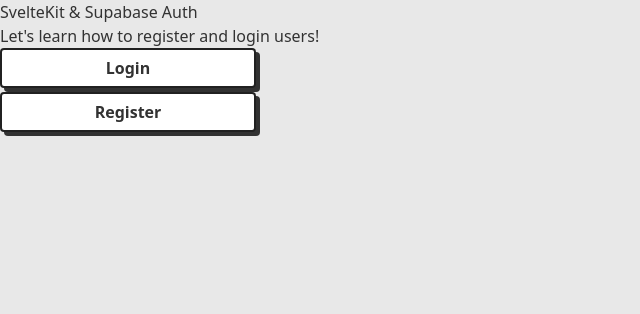
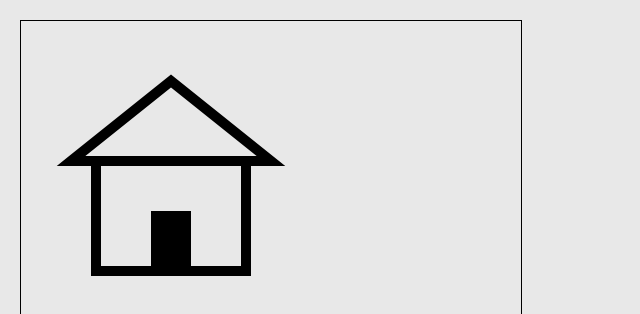
Before and after one commit to philipsoitu/CircuitClash_YHack_2024, a SvelteKit app in the folder my-app/: page / in a window 1280 px wide. Shown: the top 314 px of the page, without its empty margins (0-640 px from the left). Built offline with nearby package versions, Linux system fonts and the light colour scheme.

Commit message:
beginning shdl visualization

```diff
--- a/my-app/package.json
+++ b/my-app/package.json
@@ -12,7 +12,7 @@
 		"format": "prettier --write ."
 	},
 	"devDependencies": {
-		"@sveltejs/adapter-auto": "^3.0.0",
+		"@sveltejs/adapter-auto": "^3.2.0",
 		"@sveltejs/kit": "^2.0.0",
 		"@sveltejs/vite-plugin-svelte": "^3.0.0",
 		"autoprefixer": "^10.4.19",
--- /dev/null
+++ b/my-app/src/components/Visualizer.svelte
@@ -0,0 +1,44 @@
+<script lang="ts">
+	import { onMount } from 'svelte';
+
+	export let width = 500;
+	export let height = 500;
+	export let shdl = '';
+
+	let canvas: HTMLCanvasElement;
+	let ctx: CanvasRenderingContext2D | null = null;
+
+	onMount(() => {
+		ctx = canvas.getContext('2d');
+
+		draw();
+	});
+
+	function draw() {
+		if (ctx === null) {
+			console.error('Failed to get 2D context for canvas.');
+		} else {
+			// Set line width
+			ctx.lineWidth = 10;
+
+			// Wall
+			ctx.strokeRect(75, 140, 150, 110);
+
+			// Door
+			ctx.fillRect(130, 190, 40, 60);
+
+			// Roof
+			ctx.beginPath();
+			ctx.moveTo(50, 140);
+			ctx.lineTo(150, 60);
+			ctx.lineTo(250, 140);
+			ctx.closePath();
+			ctx.stroke();
+
+			ctx.font = '30px Arial';
+			ctx.fillText(shdl, 10, 50);
+		}
+	}
+</script>
+
+<canvas {width} {height} bind:this={canvas} style="border:1px solid #000000;" />
--- a/my-app/src/routes/+page.svelte
+++ b/my-app/src/routes/+page.svelte
@@ -1,8 +1,9 @@
-<main>
-	<h1>SvelteKit & Supabase Auth</h1>
-	<p>Let's learn how to register and login users!</p>
-	<div class="auth-buttons">
-		<a href="/login" class="btn btn-primary">Login</a>
-		<a href="/register" class="btn btn-secondary">Register</a>
-	</div>
-</main>
+<script>
+	import Visualizer from '../components/Visualizer.svelte';
+	let text = '';
+	$: shdl = text;
+</script>
+
+<div class="mx-5 my-5">
+	<Visualizer width={500} height={500} {shdl} />
+</div>
```
Also changed, not shown: 1 other file (tests, documents, lock files or other folders).
